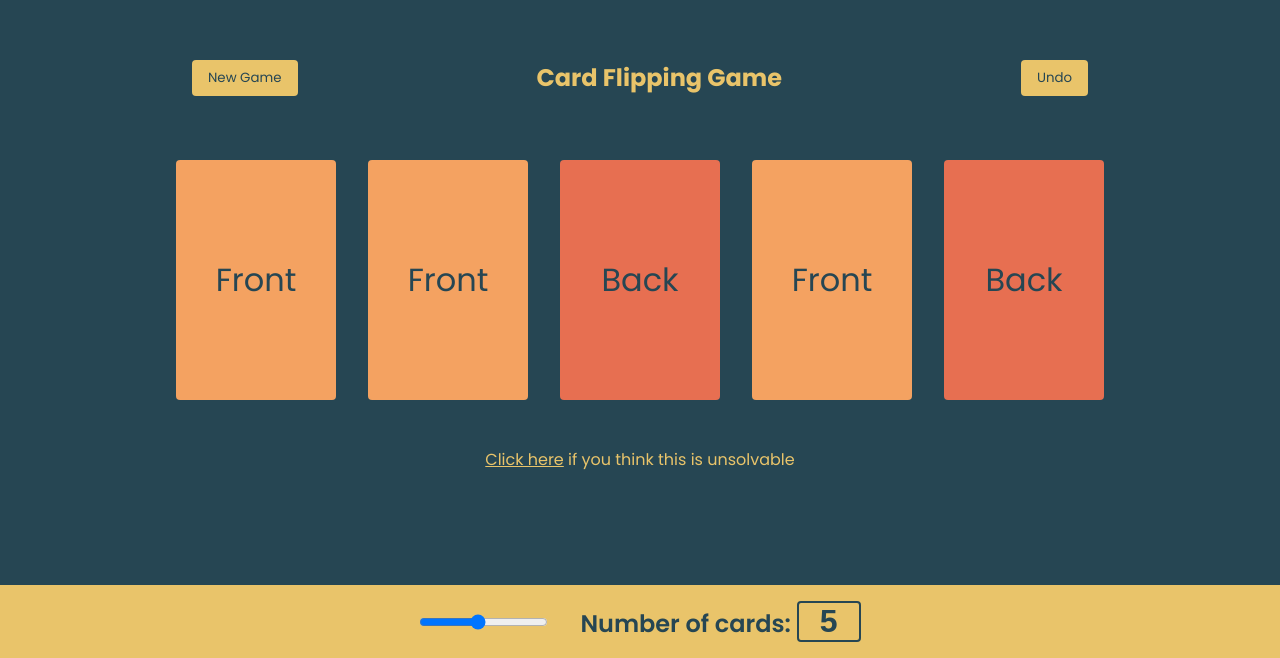
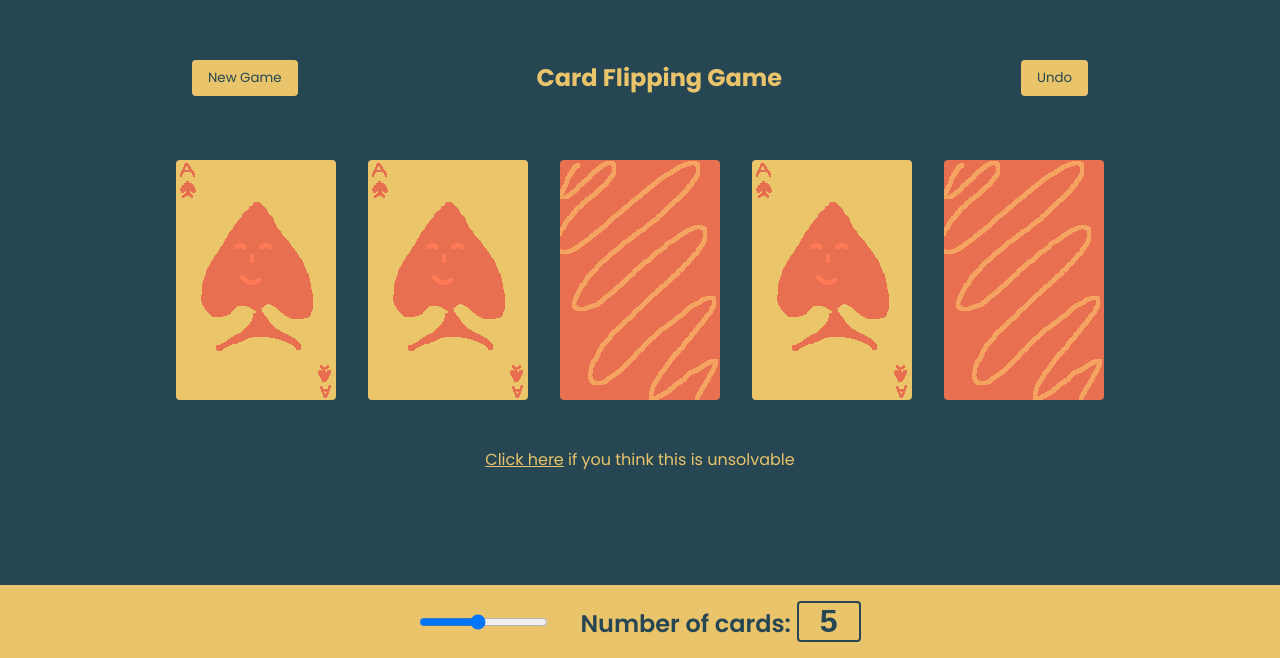
Before and after one commit to shalluv/CardFlippingGame, a plain HTML site: page index.html in a window 1280 px wide. Shown: the part 142-800 px from the top of the page. Drawn offline with Linux system fonts and the light colour scheme.

Commit message:
feat: images

```diff
--- a/script.js
+++ b/script.js
@@ -127,11 +127,9 @@ const renderCards = () => {
 
     const frontElement = document.createElement('div');
     frontElement.classList.add('card__front');
-    frontElement.textContent = 'Front';
 
     const backElement = document.createElement('div');
     backElement.classList.add('card__back');
-    backElement.textContent = 'Back';
 
     cardElement.appendChild(frontElement);
     cardElement.appendChild(backElement);
--- a/style.css
+++ b/style.css
@@ -106,16 +106,15 @@ button {
   display: flex;
   justify-content: center;
   align-items: center;
-  font-size: 2rem;
   color: var(--charcoal);
 }
 
 .card__front {
-  background-color: var(--sandy-brown);
+  background-image: url('/images/card-front.png');
 }
 
 .card__back {
-  background-color: var(--burnt-sienna);
+  background-image: url('/images/card-back.png');
   transform: rotateY(180deg);
 }
 
```
Also changed, not shown: images/card-back.png (added), images/card-front.png (added).
